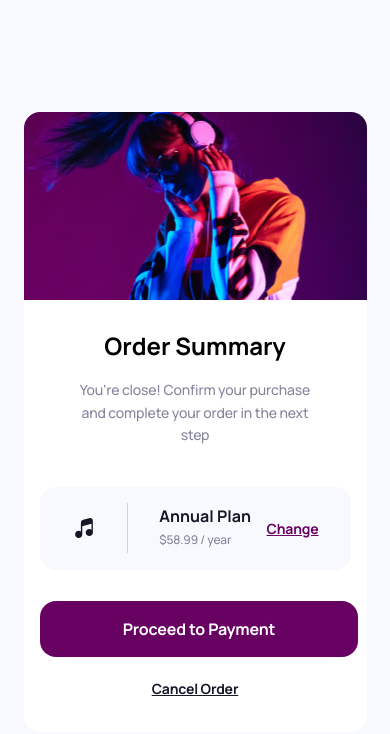
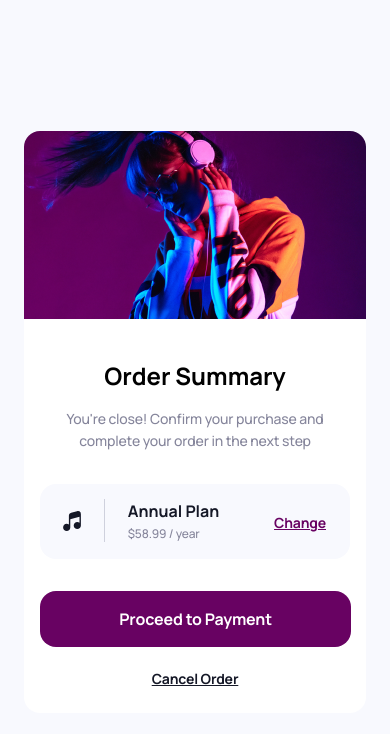
Before and after one commit to cooodyyy/InvoA_lvl1-orderSummary, a website built with Vite: page index.html in a window 390 px wide. Built offline with nearby package versions, Linux system fonts and the light colour scheme.

Commit message:
added new file for breakpoints

```diff
--- /dev/null
+++ b/src/pages/home-page/styles/_breakpoints.scss
@@ -0,0 +1 @@
+$tablet-breakpoint: 835px;
--- a/src/pages/home-page/styles/_button.scss
+++ b/src/pages/home-page/styles/_button.scss
@@ -14,6 +14,10 @@
   border-radius: var(--rounding);
 
   transition: background-color 0.2s, color 0.2s;
+
+  @media screen and (max-width: 835px) {
+    width: 91%;
+  }
 
   &:hover {
     background-color: var(--color-primary-hover);
--- a/src/pages/home-page/styles/home-page.scss
+++ b/src/pages/home-page/styles/home-page.scss
@@ -1,6 +1,6 @@
 /// Homepage Styles File
 /// Here we import all the Styles files we need for our Homepage.
-
+@import "_breakpoints.scss";
 @import "_typography.scss";
 @import "_button.scss";
 
@@ -12,20 +12,21 @@
 }
 
 .card {
+  margin: 1rem;
   max-width: 460px;
   border-radius: var(--rounding);
   background-color: var(--color-white);
   overflow: hidden;
 
-  @media screen and (max-width: 835px) {
-    max-width: 343px;
+  @media screen and (max-width: $tablet-breakpoint) {
+    max-width: 342px;
   }
 
   & &__img {
     height: 232px;
     background-image: url("../../../../public/images/AdobeStock_331830515\ 1.png");
 
-    @media screen and (max-width: 835px) {
+    @media screen and (max-width: $tablet-breakpoint) {
       height: 188px;
       background-position: center;
     }
@@ -34,12 +35,20 @@
   & &__title {
     @include fontset-card__title;
     margin: 29.6px 0 16.6px;
+
+    @media screen and (max-width: $tablet-breakpoint) {
+      margin: 41px 0 15px;
+    }
   }
 
   & &__description {
     @include fontset-card__description;
     margin: 0 3.5rem 0;
     color: var(--color-body);
+
+    @media screen and (max-width: $tablet-breakpoint) {
+      margin: 0 1rem 0;
+    }
   }
 }
 
@@ -51,16 +60,29 @@
   padding: 1rem 2rem 17px;
   margin: 40px 1rem 1rem 1rem;
 
+  @media screen and (max-width: $tablet-breakpoint) {
+    padding: 15px 24px 17px 20px;
+    margin: 2rem 1rem 1rem 1rem;
+  }
+
   & &__title {
     @include fontset-plan__title;
     color: var(--color-title);
     transform: translateY(-1px);
+
+    @media screen and (max-width: $tablet-breakpoint) {
+      transform: translateY(1px);
+    }
   }
 
   & &__cost {
     @include fontset-plan__cost;
     color: var(--color-body);
     transform: translateY(1px);
+
+    @media screen and (max-width: $tablet-breakpoint) {
+      transform: translateY(2px);
+    }
   }
 
   & &__wrapper {
@@ -76,6 +98,11 @@
   height: 50px;
   background-color: var(--color-stroke);
   margin: 0 31.8px 0 31.4px;
+
+  @media screen and (max-width: $tablet-breakpoint) {
+    height: 43px;
+    margin: 0 23px 0 20px;
+  }
 }
 
 .link {
@@ -96,5 +123,9 @@
     color: var(--color-title);
     margin: 20px auto 2rem;
     transform: translateY(1px);
+
+    @media screen and (max-width: $tablet-breakpoint) {
+      margin: 20px auto 1.5rem;
+    }
   }
 }
```
Also changed, not shown: src/pages/home-page/styles/_typography.scss (+5 -32 lines).
